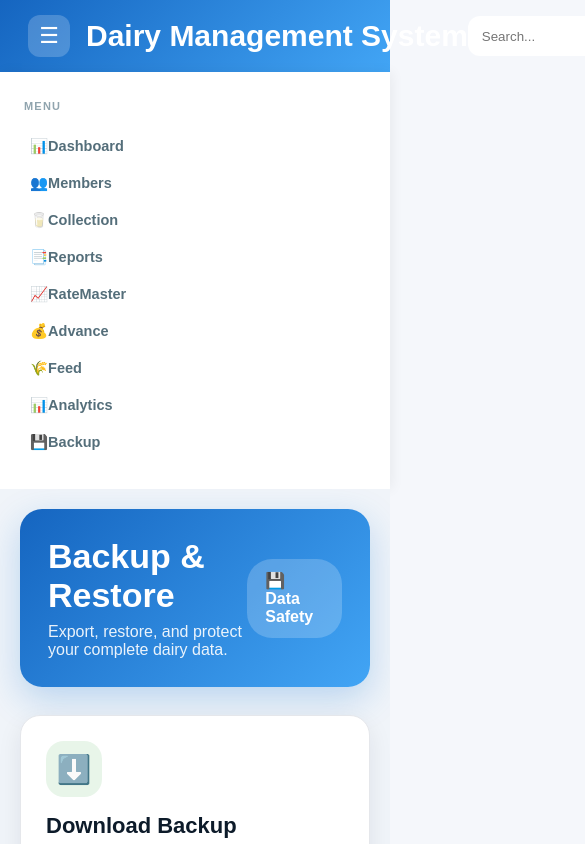
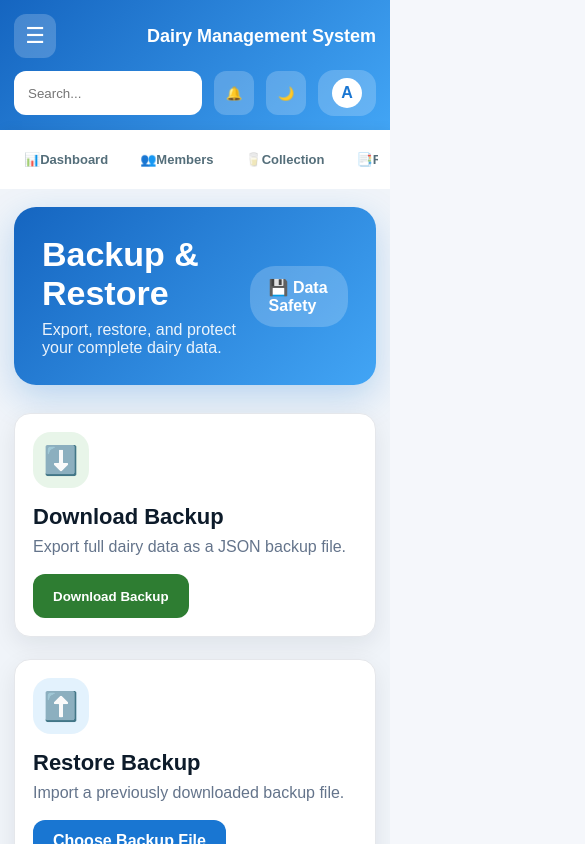
Before and after one commit to pranavgouraje-alt/dairy-management-system, a React app in the folder frontend/: page /backup in a window 390 px wide. Shown: the top 844 px of the page, 585 px wide, since content can reach past the window. Built offline with nearby package versions, Linux system fonts and the light colour scheme; the HTML template or start-up script is replaced by a standard one.

Commit message:
Created Mobile responsive UI

```diff
--- a/frontend/src/styles/Layout.css
+++ b/frontend/src/styles/Layout.css
@@ -156,3 +156,19 @@
 .dark-mode td {
   color: #f8fafc;
 }
+
+/* ========================= MOBILE SIDEBAR FIX ========================= */
+
+@media (max-width: 768px) {
+  .collapsed-sidebar {
+    width: 100%;
+  }
+
+  .collapsed-sidebar .menu-text {
+    display: inline;
+  }
+
+  .sidebar a.active-menu::before {
+    display: none;
+  }
+}
--- a/frontend/src/styles/advancedTable.css
+++ b/frontend/src/styles/advancedTable.css
@@ -162,3 +162,19 @@
   padding: 7px 12px;
   border-radius: 8px;
 }
+
+@media (max-width: 768px) {
+  .advanced-table-card {
+    padding: 14px;
+  }
+
+  .advanced-table th,
+  .advanced-table td {
+    padding: 12px;
+    white-space: nowrap;
+  }
+
+  .table-actions {
+    flex-wrap: nowrap;
+  }
+}
--- a/frontend/src/styles/forms.css
+++ b/frontend/src/styles/forms.css
@@ -38,3 +38,18 @@
   font-size: 14px;
   outline: none;
 }
+
+@media (max-width: 768px) {
+  input,
+  select,
+  textarea,
+  button {
+    min-height: 44px;
+  }
+
+  .generate-bill-btn,
+  .print-bill-btn {
+    width: 100%;
+    margin-left: 0;
+  }
+}
--- a/frontend/src/styles/main.css
+++ b/frontend/src/styles/main.css
@@ -10,7 +10,7 @@
 @import "./billing.css";
 @import "./print.css";
 @import "./model.css";
-@import "./responsive.css";
 @import "./analytics.css";
 @import "./backup.css";
 @import "./advancedTable.css";
+@import "./responsive.css";
--- a/frontend/src/styles/responsive.css
+++ b/frontend/src/styles/responsive.css
@@ -1,57 +1,236 @@
-@media(max-width:1100px){
+/* ========================= DAY 55 RESPONSIVE UI ========================= */
 
-.dashboard-cards{
-    grid-template-columns:repeat(2,1fr);
+/* Laptop */
+@media (max-width: 1200px) {
+  .content {
+    padding: 26px;
   }
 
-.bill-parallel-layout{
-    grid-template-columns:1fr;
+  .dashboard-pro-grid,
+  .dashboard-cards,
+  .session-summary-grid,
+  .reports-grid,
+  .backup-action-grid {
+    grid-template-columns: repeat(2, 1fr);
   }
 
+  .compact-entry-card {
+    grid-template-columns: 1fr 1fr;
+  }
 }
 
-@media(max-width:768px){
-
-.layout-container{
-    flex-direction:column;
+/* Tablet */
+@media (max-width: 992px) {
+  .navbar {
+    padding: 0 18px;
   }
 
-.sidebar{
-    width:100%;
+  .nav-left h1 {
+    font-size: 24px;
   }
 
-.content{
-    padding:20px;
+  .nav-search {
+    width: 200px;
   }
 
-.dashboard-header{
-    flex-direction:column;
-    align-items:flex-start;
-    gap:12px;
+  .sidebar {
+    width: 82px;
   }
 
-.dashboard-cards{
-    grid-template-columns:1fr 1fr;
+  .sidebar h2,
+  .menu-text {
+    display: none;
   }
 
-.compact-summary-grid{
-    grid-template-columns:1fr 1fr;
+  .content {
+    padding: 22px;
   }
 
-.compact-bottom-summary{
-    grid-template-columns:1fr;
+  .dashboard-header {
+    flex-direction: column;
+    align-items: flex-start;
+    gap: 12px;
   }
 
+  .bill-parallel-layout,
+  .bill-session-container {
+    grid-template-columns: 1fr;
   }
 
-@media(max-width:480px){
-
-.dashboard-cards{
-    grid-template-columns:1fr;
+  .compact-summary-grid {
+    grid-template-columns: repeat(2, 1fr);
+  }
 }
 
-.session-summary-grid{
-    grid-template-columns:1fr;
+/* Mobile */
+@media (max-width: 768px) {
+  .navbar {
+    height: auto;
+    min-height: 72px;
+    flex-wrap: wrap;
+    gap: 12px;
+    padding: 14px;
   }
 
+  .nav-left {
+    width: 100%;
+    justify-content: space-between;
   }
+
+  .nav-left h1 {
+    font-size: 20px;
+  }
+
+  .nav-right {
+    width: 100%;
+    justify-content: space-between;
+  }
+
+  .nav-search {
+    flex: 1;
+    width: 100%;
+  }
+
+  .profile-name {
+    display: none;
+  }
+
+  .layout-container {
+    flex-direction: column;
+  }
+
+  .sidebar {
+    width: 100%;
+    padding: 12px;
+  }
+
+  .sidebar ul {
+    display: flex;
+    overflow-x: auto;
+    gap: 8px;
+  }
+
+  .sidebar li {
+    margin-bottom: 0;
+    flex-shrink: 0;
+  }
+
+  .sidebar a {
+    padding: 10px 12px;
+  }
+
+  .menu-text {
+    display: inline;
+  }
+
+  .content {
+    padding: 18px 14px;
+  }
+
+  h1 {
+    font-size: 28px;
+  }
+
+  .member-form,
+  .collection-form {
+    flex-direction: column;
+  }
+
+  .member-form input,
+  .member-form select,
+  .collection-form input,
+  .collection-form select,
+  .member-form button,
+  .collection-form button {
+    width: 100%;
+  }
+
+  .dashboard-pro-grid,
+  .dashboard-cards,
+  .session-summary-grid,
+  .reports-grid,
+  .backup-action-grid {
+    grid-template-columns: 1fr;
+  }
+
+  .pro-card,
+  .session-summary-card,
+  .backup-card,
+  .report-card {
+    padding: 18px;
+  }
+
+  .compact-entry-card {
+    grid-template-columns: 1fr;
+  }
+
+  .compact-actions {
+    justify-content: flex-start;
+  }
+
+  .compact-amount {
+    text-align: left;
+  }
+
+  .advanced-table-wrapper,
+  .member-table {
+    overflow-x: auto;
+  }
+
+  .advanced-table {
+    min-width: 850px;
+  }
+
+  .compact-ledger-table {
+    font-size: 9px;
+  }
+
+  .compact-summary-grid,
+  .compact-bottom-summary {
+    grid-template-columns: 1fr;
+  }
+}
+
+/* Small Mobile */
+@media (max-width: 480px) {
+  .nav-left h1 {
+    font-size: 18px;
+  }
+
+  .sidebar a {
+    font-size: 13px;
+  }
+
+  .dashboard-title {
+    font-size: 24px;
+  }
+
+  .pro-card {
+    flex-direction: column;
+    align-items: flex-start;
+  }
+
+  .pro-card-content h2 {
+    font-size: 25px;
+  }
+
+  .report-card,
+  .backup-card,
+  .dashboard-section {
+    border-radius: 16px;
+  }
+
+  .table-toolbar {
+    flex-direction: column;
+    align-items: stretch;
+  }
+
+  .search-wrapper {
+    max-width: 100%;
+  }
+
+  .pagination-row {
+    justify-content: center;
+    flex-wrap: wrap;
+  }
+}
```
Lines whose indentation alone changed are shown as unchanged.
